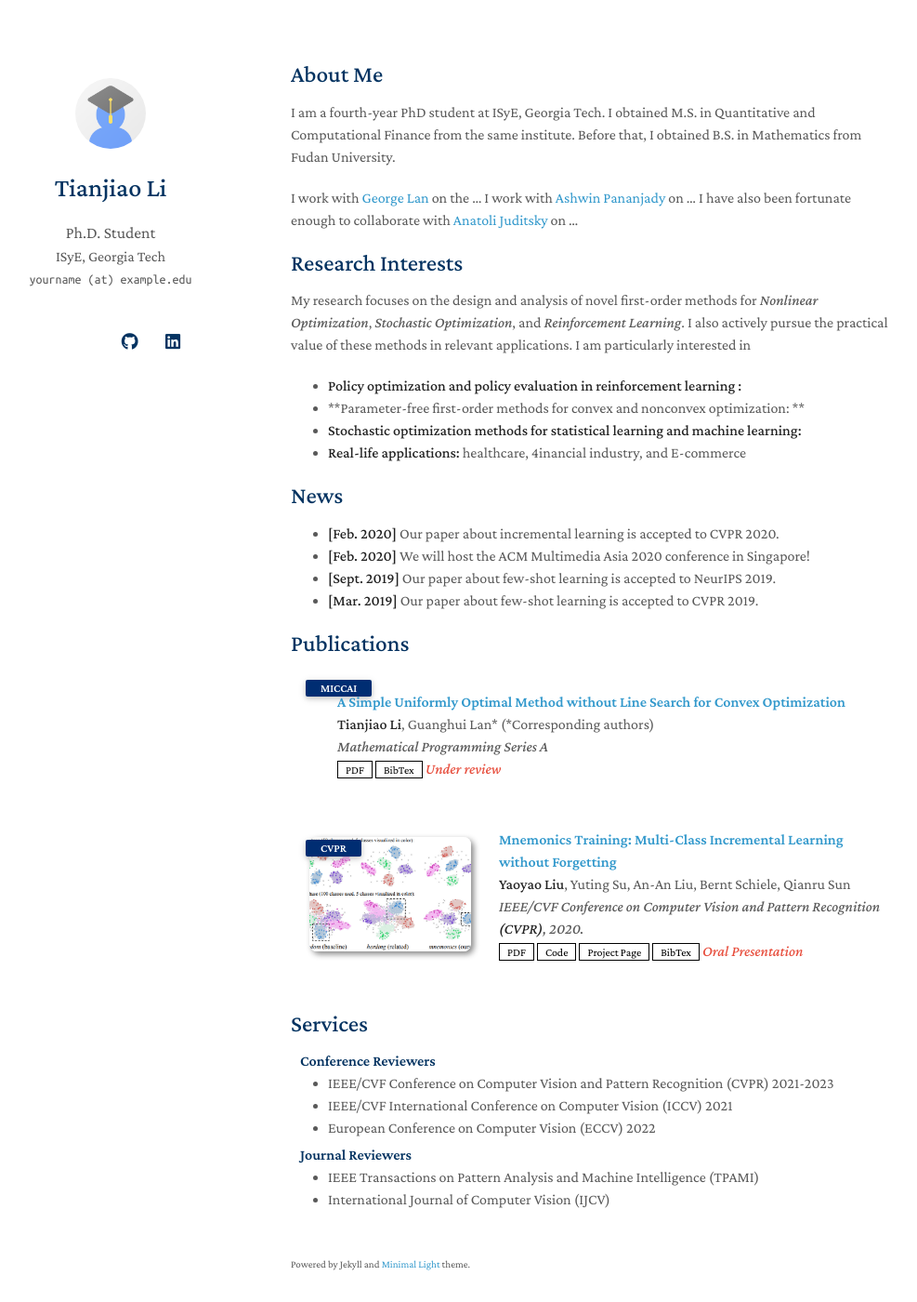
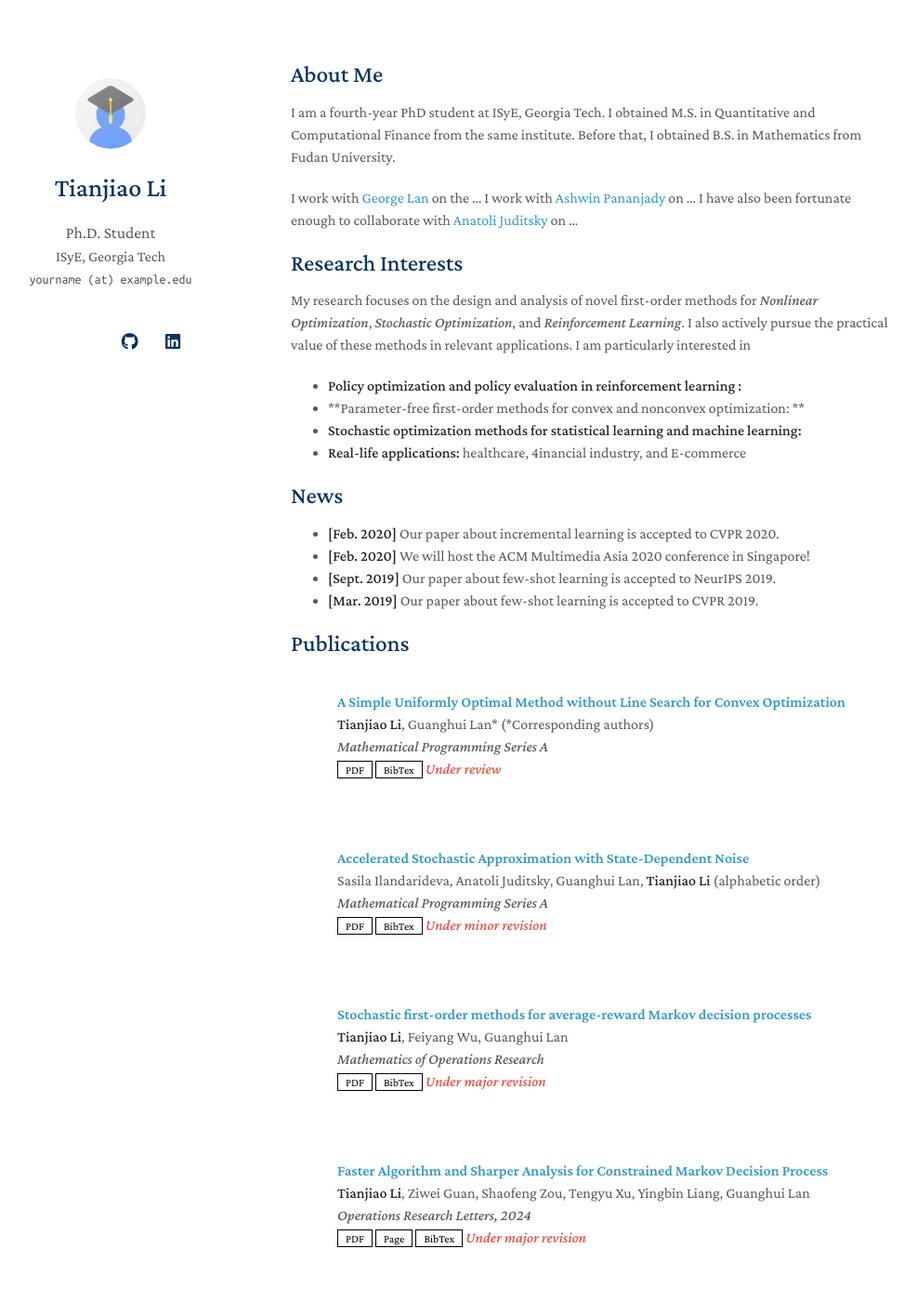
Before and after one commit to hezhou1354/hezhou1354.github.io, a Jekyll site: the page built from index.md, in a window 1280 px wide and 1400 px high. Shown: the whole window at 93% size, without its empty margins (157-1144 px from the left). Built offline with Jekyll 4.4.1, drawn with Linux system fonts in a browser that asks for light colours; nearby versions of some CDN libraries; a style sheet for code colours, icons or effects is not loaded; our own code applies the rules of GitHub Pages for plain Markdown files.

Commit message:
publication

```diff
--- a/_data/publications.yml
+++ b/_data/publications.yml
@@ -2,21 +2,37 @@ main:
 
   - title: A Simple Uniformly Optimal Method without Line Search for Convex Optimization
     authors: <strong>Tianjiao Li</strong>, Guanghui Lan* (*Corresponding authors)
-    conference_short: MICCAI
-    conference: Mathematical Programming Series A
+    # conference_short: MICCAI
+    journal: Mathematical Programming Series A
     pdf: https://arxiv.org/pdf/2310.10082.pdf
-    # code: https://github.com/MrGiovanni/ContinualLearning
     bibtex: https://scholar.googleusercontent.com/scholar.bib?q=info:iBma3nDE2RMJ:scholar.google.com/&output=citation&scisdr=ClH4ZR_KEN2Ahlzj_uY:AFWwaeYAAAAAZffl5ubMzRCYzmdeCTNOtFjR7_8&scisig=AFWwaeYAAAAAZffl5liqEMp6S8ty28MOLUvZbbE&scisf=4&ct=citation&cd=-1&hl=en
     # image: ./assets/img/teaser_example_2.png
     notes: Under review
 
-  - title: "Mnemonics Training: Multi-Class Incremental Learning without Forgetting"
-    authors: <strong>Yaoyao Liu</strong>, Yuting Su, An-An Liu, Bernt Schiele, Qianru Sun
-    conference_short: CVPR
-    conference: IEEE/CVF Conference on Computer Vision and Pattern Recognition <strong>(CVPR)</strong>, 2020.
-    pdf: https://arxiv.org/pdf/2002.10211.pdf
-    code: https://github.com/yaoyao-liu/class-incremental-learning/tree/main/mnemonics-training
-    page: https://class-il.mpi-inf.mpg.de/mnemonics/
-    bibtex: https://class-il.mpi-inf.mpg.de/mnemonics/
-    notes: Oral Presentation
-    image: ./assets/img/teaser_example.png
+  - title: Accelerated Stochastic Approximation with State-Dependent Noise
+    authors: Sasila Ilandarideva, Anatoli Juditsky, Guanghui Lan, <strong>Tianjiao Li</strong> (alphabetic order)
+    # conference_short: CVPR
+    journal: Mathematical Programming Series A
+    pdf: https://arxiv.org/pdf/2307.01497.pdf
+    bibtex: https://scholar.googleusercontent.com/scholar.bib?q=info:sMw-q5FJme8J:scholar.google.com/&output=citation&scisdr=ClH4ZR_KEN2AhlzuJ0o:AFWwaeYAAAAAZffoP0oyI5mOYDVc-SRREtUmAEw&scisig=AFWwaeYAAAAAZffoP35eU6jZNfRCuLYSQTBDrYM&scisf=4&ct=citation&cd=-1&hl=en
+    notes: Under minor revision
+    # image: ./assets/img/teaser_example.png
+
+  - title: Stochastic first-order methods for average-reward Markov decision processes
+    authors: <strong>Tianjiao Li</strong>, Feiyang Wu, Guanghui Lan
+    # conference_short: CVPR
+    journal: Mathematics of Operations Research
+    pdf: https://arxiv.org/pdf/2205.05800.pdf
+    bibtex: https://scholar.googleusercontent.com/scholar.bib?q=info:kyuY6lW9ADcJ:scholar.google.com/&output=citation&scisdr=ClH4ZR_KEN2AhlzvMEY:AFWwaeYAAAAAZffpKEbyiEDOawgF3kUPaCEoZ2k&scisig=AFWwaeYAAAAAZffpKPkhamaocLiB8XLoZ1Out8g&scisf=4&ct=citation&cd=-1&hl=en
+    notes: Under major revision
+    # image: ./assets/img/teaser_example.png
+
+  - title: Faster Algorithm and Sharper Analysis for Constrained Markov Decision Process
+    authors: <strong>Tianjiao Li</strong>, Ziwei Guan, Shaofeng Zou, Tengyu Xu, Yingbin Liang, Guanghui Lan
+    # conference_short: CVPR
+    journal: Operations Research Letters, 2024
+    pdf: https://arxiv.org/pdf/2205.05800.pdf
+    bibtex: https://scholar.googleusercontent.com/scholar.bib?q=info:kyuY6lW9ADcJ:scholar.google.com/&output=citation&scisdr=ClH4ZR_KEN2AhlzvMEY:AFWwaeYAAAAAZffpKEbyiEDOawgF3kUPaCEoZ2k&scisig=AFWwaeYAAAAAZffpKPkhamaocLiB8XLoZ1Out8g&scisf=4&ct=citation&cd=-1&hl=en
+    notes: Under major revision
+    page: https://doi.org/10.1016/j.orl.2024.107107
+    # image: ./assets/img/teaser_example.png
--- a/_includes/publications.md
+++ b/_includes/publications.md
@@ -11,14 +11,14 @@
     {% if link.image %}
     <img src="{{ link.image }}" class="teaser img-fluid z-depth-1" style="width=100;height=40%">
     {% endif %}
-    {% if link.conference_short %}
-    <abbr class="badge">{{ link.conference_short }}</abbr>
+    {% if link.journal_short %}
+    <abbr class="badge">{{ link.journal_short }}</abbr>
     {% endif %}
   </div>
   <div class="col-sm-9" style="position: relative;padding-right: 15px;padding-left: 20px;">
       <div class="title"><a href="{{ link.pdf }}">{{ link.title }}</a></div>
       <div class="author">{{ link.authors }}</div>
-      <div class="periodical"><em>{{ link.conference }}</em>
+      <div class="periodical"><em>{{ link.journal }}</em>
       </div>
     <div class="links">
       {% if link.pdf %}
@@ -28,7 +28,7 @@
       <a href="{{ link.code }}" class="btn btn-sm z-depth-0" role="button" target="_blank" style="font-size:12px;">Code</a>
       {% endif %}
       {% if link.page %}
-      <a href="{{ link.page }}" class="btn btn-sm z-depth-0" role="button" target="_blank" style="font-size:12px;">Project Page</a>
+      <a href="{{ link.page }}" class="btn btn-sm z-depth-0" role="button" target="_blank" style="font-size:12px;">Page</a>
       {% endif %}
       {% if link.bibtex %}
       <a href="{{ link.bibtex }}" class="btn btn-sm z-depth-0" role="button" target="_blank" style="font-size:12px;">BibTex</a>
```
